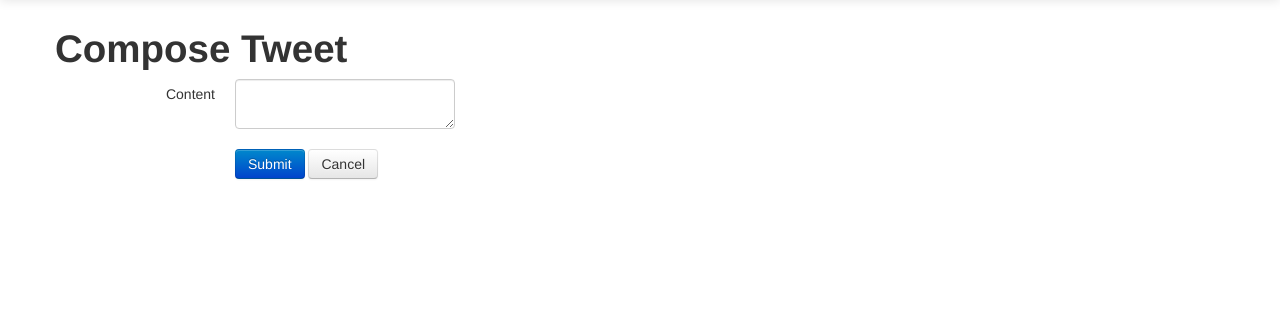
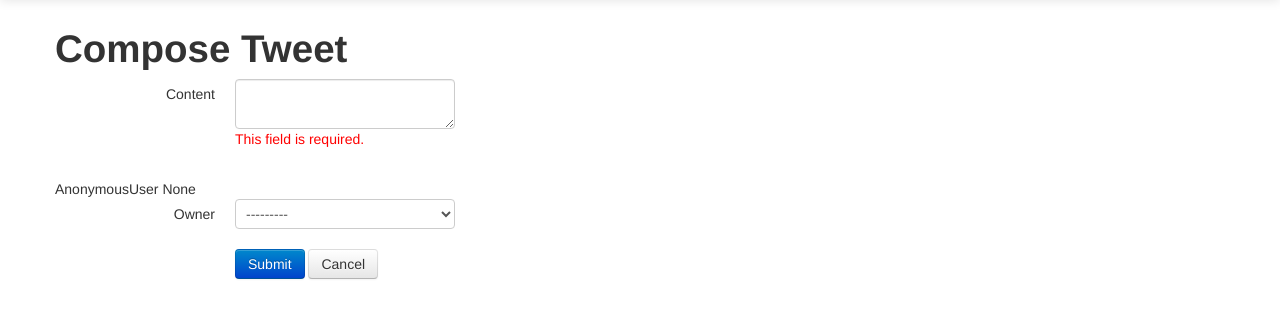
Before and after one commit to cm-applicant/real-life-2, a Django app: page /brander/submit in a window 1280 px wide. Shown: the part 41-359 px from the top of the page. Run offline with Django 3.2, Linux system fonts and the light colour scheme; some libraries are stand-ins or nearby versions.

Commit message:
Updated forms, added feedback for tweet length.

```diff
--- a/real_life/real_life/settings.py
+++ b/real_life/real_life/settings.py
@@ -157,7 +157,7 @@ LOGGING = {
     }
 }
 
-LOGIN_REDIRECT_URL = '/brander/'
+LOGIN_REDIRECT_URL = '/brander/submit'
 
 try:
     from local_settings import *
--- a/real_life/real_life/static/css/app.css
+++ b/real_life/real_life/static/css/app.css
@@ -27,3 +27,13 @@ body {
     margin-bottom: 15px;
     padding: 7px 9px;
 }
+
+.controls #content_length {
+    display:none;
+    margin-left: 25px;
+}
+.controls .errorlist {
+    color: #ff0000;
+    list-style: none outside none;
+    margin-left: 0;
+}
--- /dev/null
+++ b/real_life/real_life/static/js/letter_count.js
@@ -0,0 +1,14 @@
+$(function (){
+    $('#content').on('keyup', function (evt) {
+        var len = $(this).val().length,
+            span = $('#content_length');
+
+        if (len === 0) {
+            span.hide();
+            return;
+        }
+
+        span.show();
+        span.text('Letter count: ' + len);
+    });
+});
--- a/real_life/real_life/tweet_brander/forms.py
+++ b/real_life/real_life/tweet_brander/forms.py
@@ -3,9 +3,6 @@ from django.forms import ModelForm
 from models import Tweet
 
 class TweetForm(ModelForm):
-
-    def clean_owner(self):
-        return self.instance.owner
 
     class Meta:
         model = Tweet
--- a/real_life/real_life/tweet_brander/templates/tweet_brander/submit.html
+++ b/real_life/real_life/tweet_brander/templates/tweet_brander/submit.html
@@ -1,4 +1,6 @@
 {% extends "base.html" %}
+
+{% load static from staticfiles %}
 
 {% block content %}
 
@@ -11,3 +13,7 @@
 
 </div> <!-- /container -->
 {% endblock %}
+
+{% block scripts %}
+  <script type="text/javascript" src="{% static "js/letter_count.js" %}"></script>
+{% endblock %}
--- a/real_life/real_life/tweet_brander/templates/tweet_brander/tweet_form.html
+++ b/real_life/real_life/tweet_brander/templates/tweet_brander/tweet_form.html
@@ -2,10 +2,13 @@
     <div class="control-group">
       <label class="control-label" for="content">{{ form.content.label }}</label>
       <div class="controls">
-        {{ form.content }}
+        {{ form.content }}<span id="content_length">Letter count: 0</span><br/>
+        {{ form.content.errors }}
       </div>
     </div>
-    {% if form.owner.value.username != user.username %}
+    {% if form.owner.value|add:0 != user.id %}
+    {{ form.owner.value }}
+    {{ user.id }}
     <div class="control-group">
       <label class="control-label" for="sender">{{ form.owner.label }}</label>
       <div class="controls">
@@ -13,7 +16,7 @@
       </div>
     </div>
     {% else %}
-    <input type="hidden" name="owner" value="{{ form.instance.owner.username }}" />
+    <input type="hidden" name="owner" value="{{ form.owner.value }}" />
     {% endif %}
     {% if perms.tweet_brander.moderate_tweet %}
     <div class="control-group">
--- a/real_life/real_life/tweet_brander/views.py
+++ b/real_life/real_life/tweet_brander/views.py
@@ -1,10 +1,13 @@
 from django.shortcuts import render_to_response
+from django.http import HttpResponseRedirect
 from django.template import RequestContext
 from django.conf import settings
 from django.db.models import Q
+from django.core.urlresolvers import reverse
 import twitter
 from models import Tweet
 from forms import TweetForm
+from datetime import datetime
 
 def home(request):
     api = twitter.Api(consumer_key=settings.TW_C_KEY,
@@ -26,16 +29,22 @@ def home(request):
 
     tpl_data = {
         'tweets': api.GetUserTimeline('theCompanyAcct'),
-        'pretweets': Tweet.objects.filter(tweet_filter),
-        'isModerator': is_mod,
-        'isPublisher': is_pub
+        'pretweets': Tweet.objects.filter(tweet_filter).order_by('-pub_date')
     }
 
     return render_to_response('tweet_brander/index.html', tpl_data,
         context_instance=RequestContext(request))
 
 def submit(request):
-    form = TweetForm({'owner': request.user}, auto_id=True)
+    if request.method == 'GET':
+        form = TweetForm({'owner': request.user}, auto_id=True)
+    else:
+        form = TweetForm(request.POST, auto_id=True)
+        if form.is_valid():
+            form.instance.pub_date = datetime.now()
+            form.instance.save()
+
+            return HttpResponseRedirect(reverse('home'))
 
     tpl_data = {
         'form': form
```
